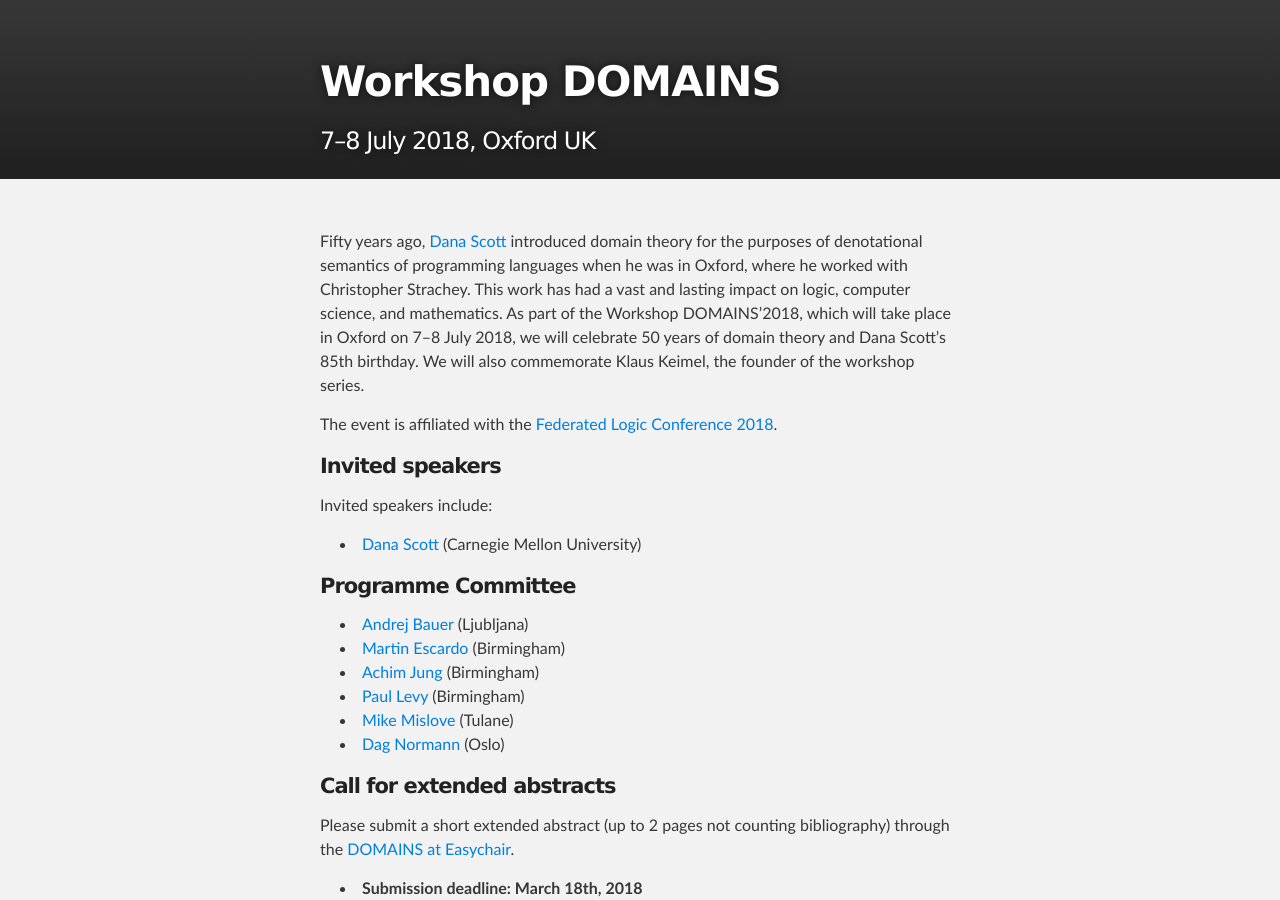
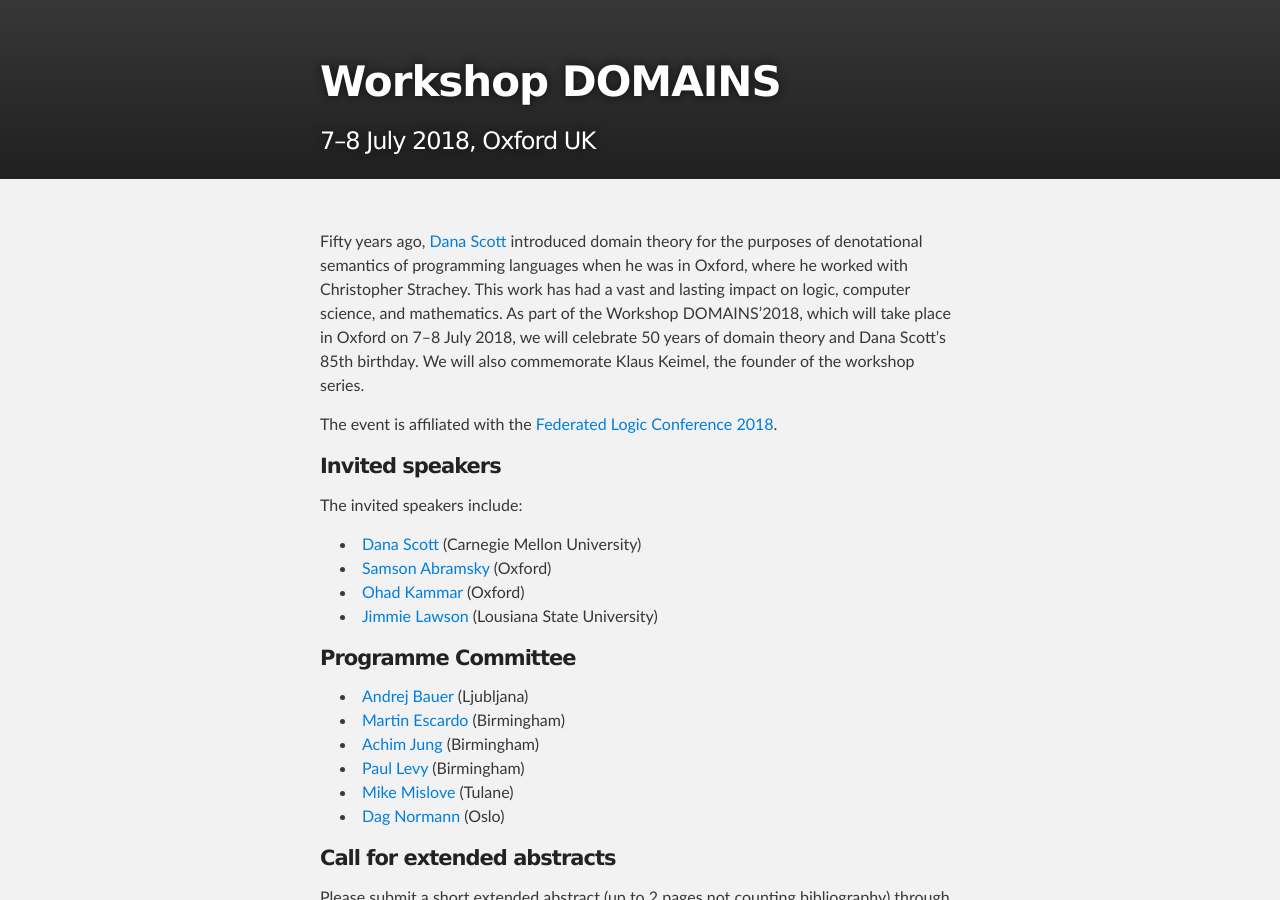
Before and after one commit to IMFM-SI/STM2025, a Jekyll site: the page built from index.md, in a window 1280 px wide and 900 px high. Built offline with Jekyll 4.4.1, drawn with Linux system fonts in a browser that asks for light colours.

Commit message:
added invited speakers

```diff
--- a/index.md
+++ b/index.md
@@ -18,9 +18,11 @@ the [Federated Logic Conference 2018](http://www.floc2018.org).
 
 #### Invited speakers
 
-Invited speakers include:
-
+The invited speakers include:
 * [Dana Scott](https://www.cs.cmu.edu/~scott/) (Carnegie Mellon University)
+* [Samson Abramsky](https://www.cs.ox.ac.uk/samson.abramsky/) (Oxford)
+* [Ohad Kammar](http://www.cs.ox.ac.uk/people/ohad.kammar/main.html) (Oxford)
+* [Jimmie Lawson](https://www.math.lsu.edu/~lawson/) (Lousiana State University)
 
 #### Programme Committee
 
```
